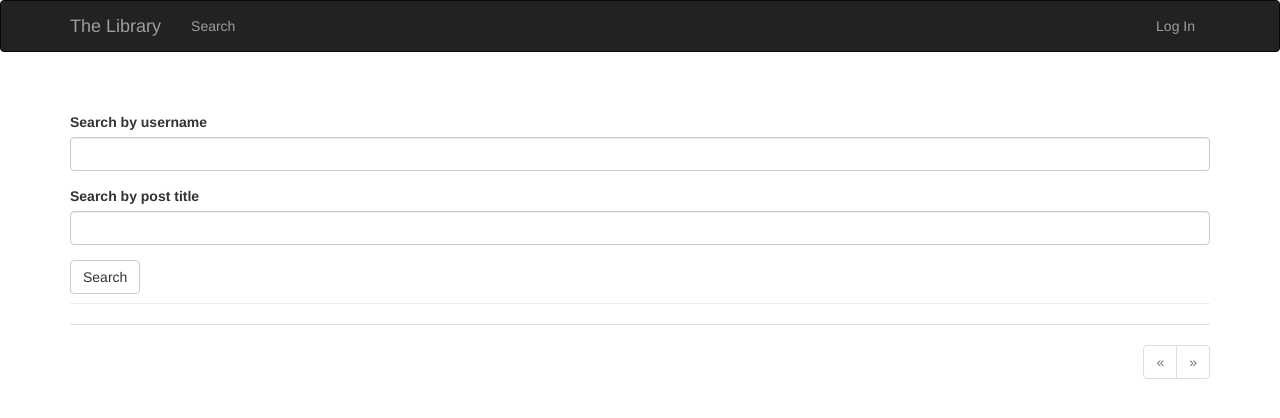
After one commit to Infra1515/The-Library, a Flask app: page /search in a window 1280 px wide. The commit adds this page. Shown: the top 418 px of the page. Run offline with Flask 2, Linux system fonts and the light colour scheme; data that the repository does not hold is empty; some libraries are stand-ins or nearby versions.

Commit message:
Added search functionality. By Username, Post title, and optinal(not live) by body with whoosh

```diff
--- a/app/main/forms.py
+++ b/app/main/forms.py
@@ -85,3 +85,9 @@ class PMForm(FlaskForm):
     subject = StringField('Subject', [InputRequired()])
     body = PageDownField("Text", [InputRequired()])
     submit = SubmitField('Send')
+
+
+class SearchForm(FlaskForm):
+    by_username = StringField('Search by username')
+    by_post_title = StringField('Search by post title')
+    submit = SubmitField('Search')
--- a/app/main/views.py
+++ b/app/main/views.py
@@ -3,8 +3,8 @@ from flask import render_template, redirect, url_for, abort, flash, request, \
 from flask_login import login_required, current_user
 from . import main
 from .forms import EditProfileForm, AdminEditProfileForm, UploadForm, PostForm, \
-    CommentForm, PMForm
-from .. import db
+    CommentForm, PMForm, SearchForm
+from .. import db, models
 from .. import images
 from ..models import Role, User, Permission, Post, Comment, PersonalMessage
 from ..decorators import admin_required, permission_required
@@ -34,7 +34,7 @@ def index():
                            pagination=pagination)
 
 
-@main.route('/new_post', methods=['GET','POST'])
+@main.route('/new_post', methods=['GET', 'POST'])
 @login_required
 def new_post():
     form = PostForm()
@@ -42,7 +42,8 @@ def new_post():
             form.validate_on_submit():
         post = Post(title=form.title.data,
                     body=form.body.data,
-                    author=current_user._get_current_object())
+                    author=current_user._get_current_object(),
+                    author_username= current_app._get_current_object().username)
         db.session.add(post)
         db.session.commit()
         return redirect(url_for('.index'))
@@ -382,3 +383,34 @@ def show_sent():
     resp = make_response(redirect(url_for('.inbox')))
     resp.set_cookie('show_received', '', max_age=30*24*60*60)
     return resp
+
+
+@main.route('/search', methods=['GET', 'POST'])
+def search():
+    form = SearchForm()
+    if form.validate_on_submit:
+        if form.by_post_title.data == '' and form.by_username.data != '':
+            query = Post.query.filter(Post.author_username.ilike("%" + str(form.by_username.data) + "%"))
+        elif form.by_username.data == '' and form.by_post_title.data != '':
+            query = Post.query.filter(Post.title.ilike("%" + str(form.by_post_title.data) + "%"))
+            # query = Post.query.whoosh_search(form.by_post_title)
+        elif form.by_username.data != '' and form.by_post_title.data != '':
+            query = Post.query.filter(Post.title.ilike("%" + str(form.by_post_title.data) + "%"),
+                                      Post.author_username.ilike("%" + str(form.by_username.data) + "%"))
+        else:
+            query = Post.query
+        page = request.args.get('page', 1, type=int)
+        pagination = query.order_by(Post.timestamp.desc()).paginate(
+            page, per_page=current_app.config['THE_LIBRARY_POST_PER_PAGE'],
+            error_out=False)
+        posts = pagination.items
+        return render_template('search.html',
+                               pagination=pagination,
+                               posts=posts,
+                               form=form)
+    return render_template('search.html', form=form)
+
+
+# query = User.query.filter_by(username=form.by_username.data).posts
+# user = User.query.filter_by(username=username).first_or_404
+# posts = user.posts.order_by(Post.timestamp.desc()).all()
--- a/app/models.py
+++ b/app/models.py
@@ -7,6 +7,9 @@ from . import db, login_manager
 from markdown import markdown
 import bleach
 import hashlib
+import flask_whooshalchemy as wa
+
+
 # fuser -n tcp -k 9001
 
 
@@ -441,12 +444,14 @@ def load_user(user_id):
 
 class Post(db.Model):
     __tablename__ = 'posts'
+    __searchable__ = ['body', 'title']
     id = db.Column(db.Integer, primary_key=True)
     title = db.Column(db.Text)
     body = db.Column(db.Text)
     body_html = db.Column(db.Text)
-    timestamp = db.Column(db.DateTime, index = True, default = datetime.utcnow)
+    timestamp = db.Column(db.DateTime, index=True, default=datetime.utcnow)
     author_id = db.Column(db.Integer, db.ForeignKey('users.id'))
+    author_username = db.Column(db.Text)
     comments = db.relationship('Comment', backref='post', lazy='dynamic')
     user_likes = db.relationship('PostLikes', backref=db.backref('post', lazy='joined'),
                                  lazy='dynamic', cascade='all, delete-orphan')
@@ -461,8 +466,10 @@ class Post(db.Model):
         for i in range(count):
             u = User.query.offset(randint(0, user_count - 1)).first()
             p = Post(body=forgery_py.lorem_ipsum.sentences(randint(1, 5)),
+                     title=forgery_py.lorem_ipsum.title(4),
                      timestamp=forgery_py.date.date(True),
-                     author=u)
+                     author=u,
+                     author_username=u.username)
             db.session.add(p)
             db.session.commit()
 
--- a/app/templates/base.html
+++ b/app/templates/base.html
@@ -25,7 +25,7 @@
         </div>
         <div class="navbar-collapse collapse">
             <ul class="nav navbar-nav">
-                <li><a href="{{ url_for('main.index') }}">Home</a></li>
+                <li><a href="{{ url_for('main.search') }}">Search</a></li>
                 {% if current_user.is_authenticated %}
                 <li>
                   <a href="{{url_for('main.user', username=current_user.username)}}">
--- a/app/templates/inbox.html
+++ b/app/templates/inbox.html
@@ -19,7 +19,7 @@
 </div>
 {% if pagination %}
 <div class="pagination">
-    {{ macros.pagination_widget(pagination, '.index') }}
+    {{ macros.pagination_widget(pagination, '.inbox') }}
 </div>
 {% endif %}
 {% endblock %}
--- a/app/templates/new_post.html
+++ b/app/templates/new_post.html
@@ -7,9 +7,9 @@
 <div class="page-header">
     <h1>New post</h1>
 </div>
-<div class="col-md-4">
+<!--<div class="col-md-4">-->
     {{ wtf.quick_form(form) }}
-</div>
+<!--</div>-->
 {% endblock %}
 
 {% block scripts %}
--- /dev/null
+++ b/app/templates/search.html
@@ -0,0 +1,17 @@
+{% extends "base.html" %}
+{% import "bootstrap/wtf.html" as wtf %}
+{% import "_macros.html" as macros %}
+
+{% block title %}The Library - Post{% endblock %}
+
+{% block page_content %}
+<div class="page-header">
+  {{ wtf.quick_form(form) }}
+</div>
+    {% include '_posts.html' %}
+{% if pagination %}
+<div class="pagination">
+    {{ macros.pagination_widget(pagination, '.search') }}
+</div>
+{% endif %}
+{% endblock %}
--- a/config.py
+++ b/config.py
@@ -8,7 +8,7 @@ basedir = os.path.abspath(os.path.dirname(__file__))
 class Config:
     SECRET_KEY = os.environ.get('SECRET_KEY')
     SQLALCHEMY_COMMIT_ON_TEARDOWON = True
-    SQLALCHEMY_TRACK_MODIFICATIONS = False
+    SQLALCHEMY_TRACK_MODIFICATIONS = True
     MAIL_SERVER = 'smtp.googlemail.com'
     MAIL_PORT = 587
     MAIL_USE_TLS = True
@@ -37,7 +37,8 @@ class Config:
     UPLOADS_DEFAULT_URL = 'http://localhost:5000/static/img/'
     UPLOADED_IMAGES_DEST = TOP_LEVEL_DIR + '/app/static/img/'
     UPLOADED_IMAGES_URL = 'http://localhost:5000/static/img/'
-
+    WHOOSH_BASE = os.path.join(basedir, 'search.db')
+    MAX_SEARCH_RESULTS = 50
     @staticmethod
     def init_app(app):
         pass
```
Also changed, not shown: app/__init__.py (+10 -2 lines), migrations/versions/98c8c66734dc_.py (added, +28 -0 lines), 9 other files.
